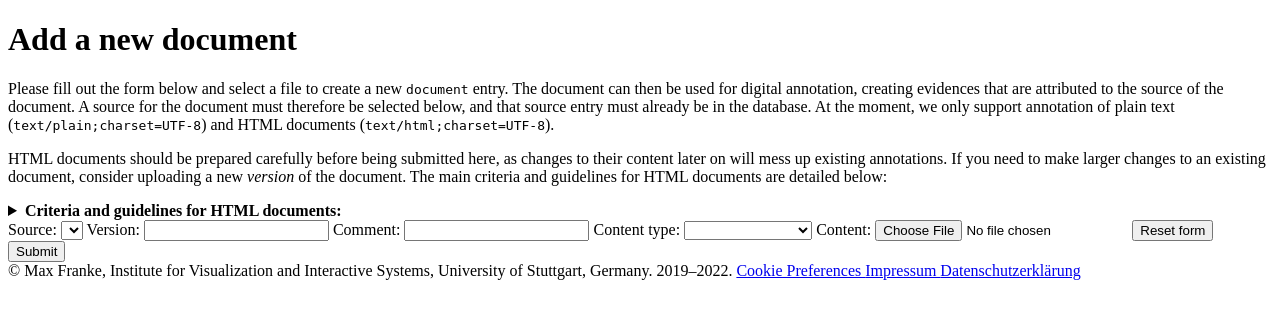
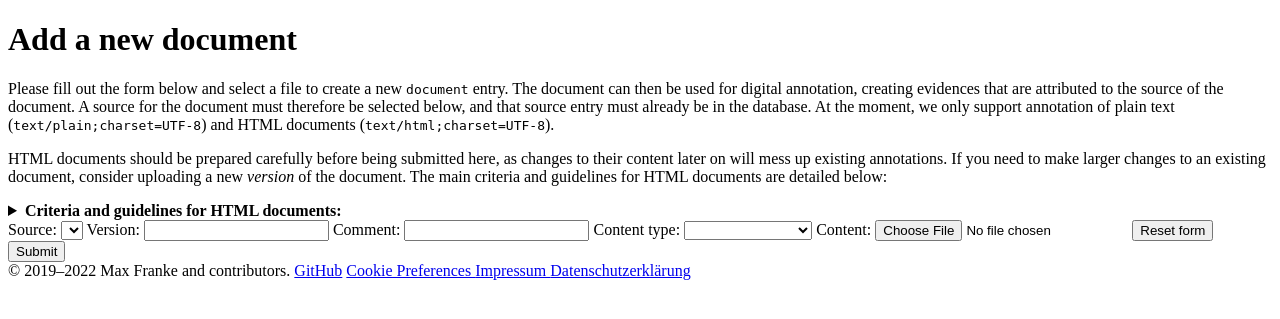
Before and after one commit to UniStuttgart-VISUS/damast, a Python web app: template dhimmis/annotator/templates/annotator/create-document.html in a window 1280 px wide. Shown: the part 55-374 px from the top of the page. Run offline with Jinja, Linux system fonts and the light colour scheme; the template is opened without the code that fills it, so the values that code supplies are empty.

Commit message:
update copyrights

```diff
--- a/dhimmis/templates/base.html
+++ b/dhimmis/templates/base.html
@@ -39,7 +39,8 @@
   <footer class="footer">
     {% block footer %}
     <span class="footer__text">
-      &copy; Max Franke, Institute for Visualization and Interactive Systems, University of Stuttgart, Germany. 2019&ndash;2022.
+      &copy; 2019&ndash;2022 Max Franke and contributors.
+      <a href="https://github.com/UniStuttgart-VISUS/damast">GitHub</a>
     </span>
     {% include "dsgvo_links.html" %}
     {% endblock %}
```
Also changed, not shown: 1 other file.
